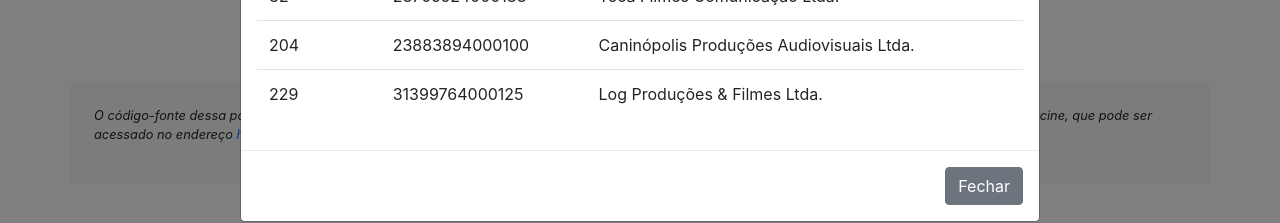
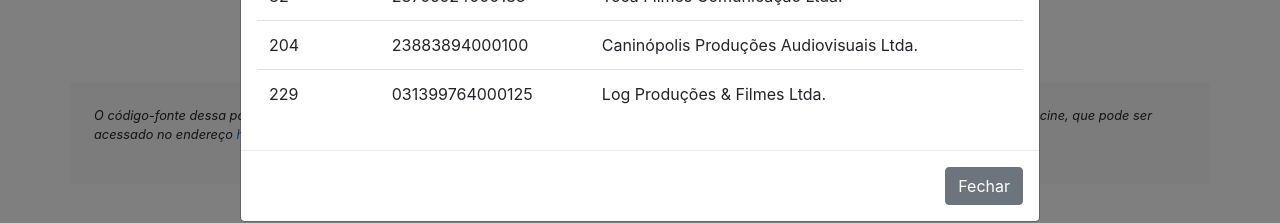
Before and after one commit to ebc/sorteio-credenciamento-2025, a React (Create React App) app: page /sorteiro-credenciamento-2025/participantes in a window 1280 px wide. Shown: the part 187-410 px from the top of the page. Built offline with nearby package versions, Linux system fonts and the light colour scheme.

Commit message:
incluindo mais um 0 no cnpj do participante

```diff
--- a/src/participantes.js
+++ b/src/participantes.js
@@ -11,7 +11,7 @@
   },
   {
     Inscricao: 229,
-    CNPJ: '31399764000125',
+    CNPJ: '031399764000125',
     RazaoSocial: 'Log Produções & Filmes Ltda.'
   }
 ];
```
